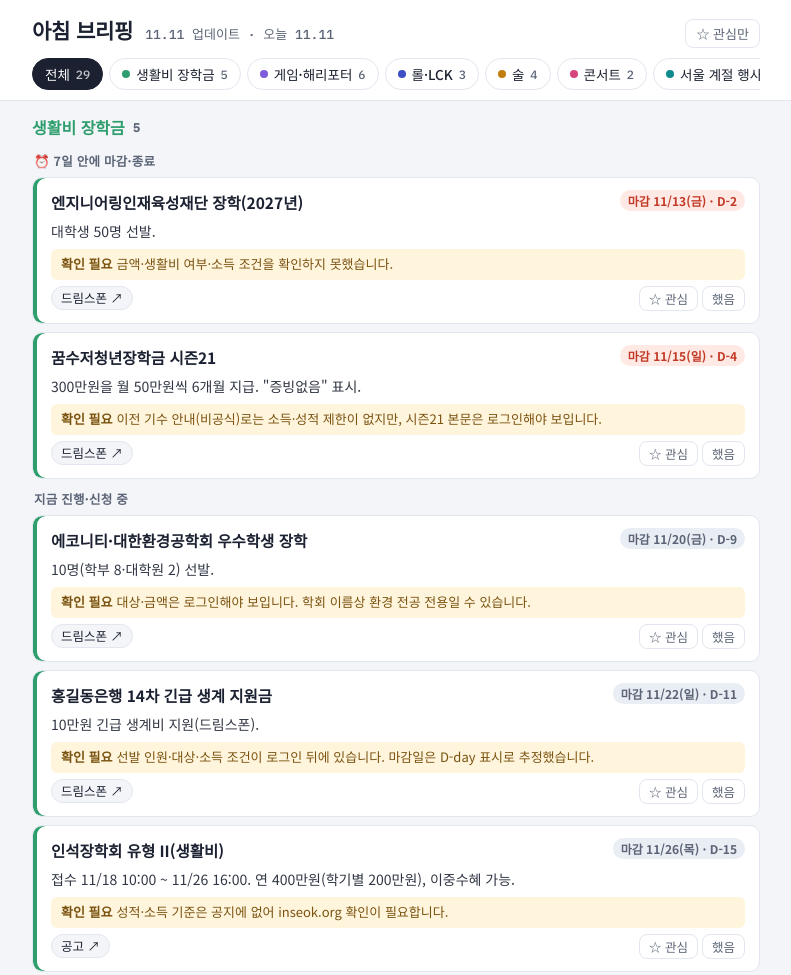
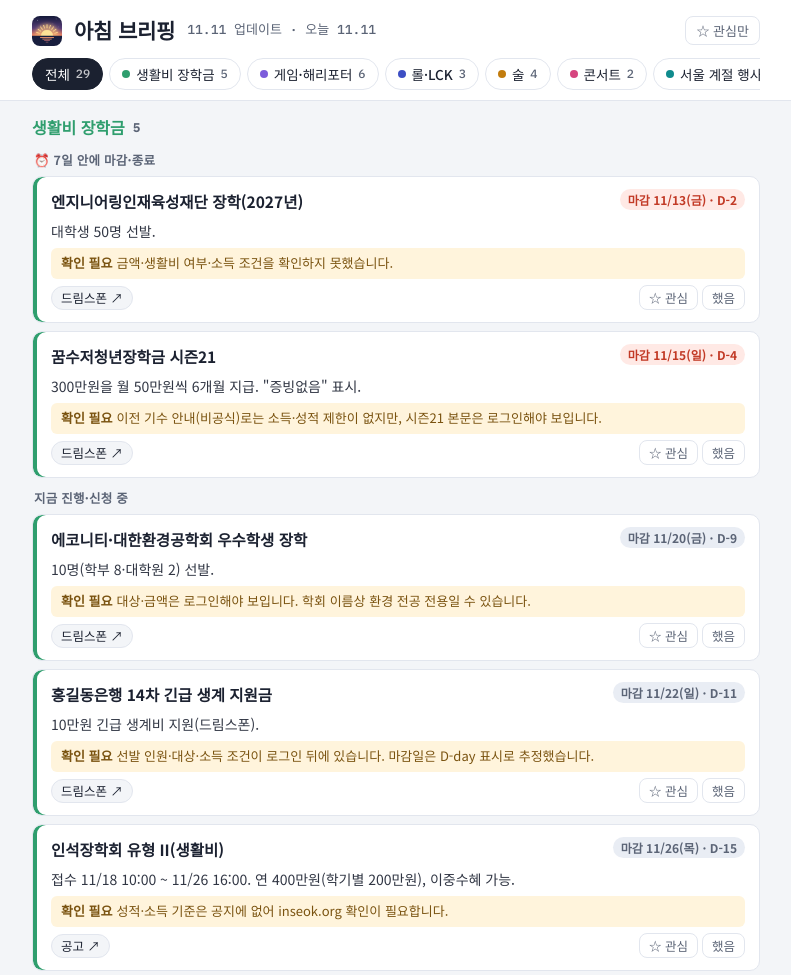
Before and after one commit to jimin5512/morning-brief, a plain HTML site: page index.html in a window 1280 px wide. Shown: the top 975 px of the page, without its empty margins (244-1035 px from the left). Drawn offline with Linux system fonts and the light colour scheme; a web font is replaced by a local one.

Commit message:
브리핑 갱신 2026-11-11

```diff
--- a/index.html
+++ b/index.html
@@ -1,4 +1,4 @@
-<!doctype html><html lang="ko"><head><meta charset="utf-8"><meta name="viewport" content="width=device-width,initial-scale=1,viewport-fit=cover"><meta name="robots" content="noindex"><style>:root{color-scheme:light;padding-top:env(safe-area-inset-top,0px);padding-bottom:env(safe-area-inset-bottom,0px)}body{margin:0;font:14px system-ui}img{max-width:100%}[hidden]{display:none!important}</style></head><body><title>아침 브리핑</title>
+<!doctype html><html lang="ko"><head><meta charset="utf-8"><meta name="viewport" content="width=device-width,initial-scale=1,viewport-fit=cover"><meta name="robots" content="noindex"><link rel="manifest" href="manifest.webmanifest"><link rel="icon" type="image/png" sizes="32x32" href="icons/favicon-32.png"><link rel="apple-touch-icon" sizes="180x180" href="icons/apple-touch-icon.png"><meta name="apple-mobile-web-app-capable" content="yes"><meta name="mobile-web-app-capable" content="yes"><meta name="apple-mobile-web-app-title" content="아침 브리핑"><meta name="apple-mobile-web-app-status-bar-style" content="default"><meta name="theme-color" media="(prefers-color-scheme: light)" content="#ffffff"><meta name="theme-color" media="(prefers-color-scheme: dark)" content="#191f2a"><style>:root{color-scheme:light;padding-top:env(safe-area-inset-top,0px);padding-bottom:env(safe-area-inset-bottom,0px)}body{margin:0;font:14px system-ui}img{max-width:100%}[hidden]{display:none!important}</style></head><body><title>아침 브리핑</title>
 <meta name="claude:viewport-fit-sides" content="cover">
 <link rel="preconnect" href="https://fonts.googleapis.com">
 <link rel="stylesheet" href="https://fonts.googleapis.com/css2?family=IBM+Plex+Sans+KR:wght@500;700&family=Noto+Sans+KR:wght@400;500;700&family=IBM+Plex+Mono:wght@500&display=swap">
@@ -39,6 +39,8 @@ body::before { content: ""; position: fixed; inset: 0 0 auto; height: env(safe-a
 
 header.top { position: sticky; top: env(safe-area-inset-top, 0px); z-index: 5; background: var(--surface); border-bottom: 1px solid var(--line); }
 .head { display: flex; align-items: baseline; gap: 12px; padding-block: 14px 8px; flex-wrap: wrap; }
+.head .logo { width: 30px; height: 30px; border-radius: 8px; align-self: center; }
+.head { align-items: center; }
 .head h1 { font-family: var(--f-display); font-size: 21px; margin: 0; letter-spacing: -.01em; }
 .head .date { font-family: var(--f-num); color: var(--sub); font-size: 13px; }
 .head .tools { margin-left: auto; display: flex; gap: 6px; }
@@ -105,6 +107,7 @@ main { padding-block: 14px 48px; display: grid; gap: 22px; }
 <header class="top">
   <div class="wrap">
     <div class="head">
+      <img class="logo" src="icons/icon-192.png" alt="" width="30" height="30">
       <h1>아침 브리핑</h1>
       <span class="date" id="upd">불러오는 중</span>
       <div class="tools"><button class="toggle" id="onlyStar" aria-pressed="false">☆ 관심만</button></div>
```
Also changed, not shown: icons/apple-touch-icon.png (added), icons/favicon-32.png (added), icons/icon-192.png (added), icons/icon-512.png (added), manifest.webmanifest (added).
